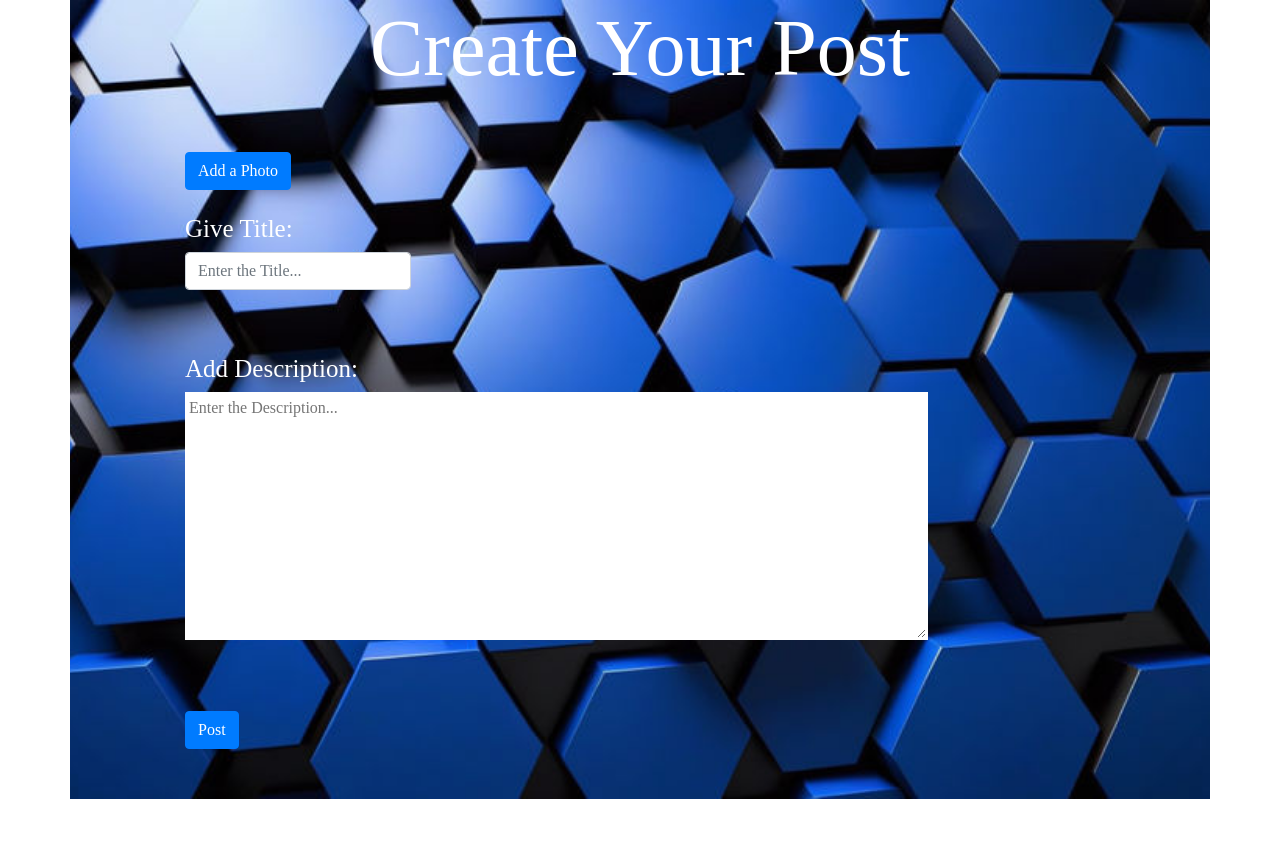
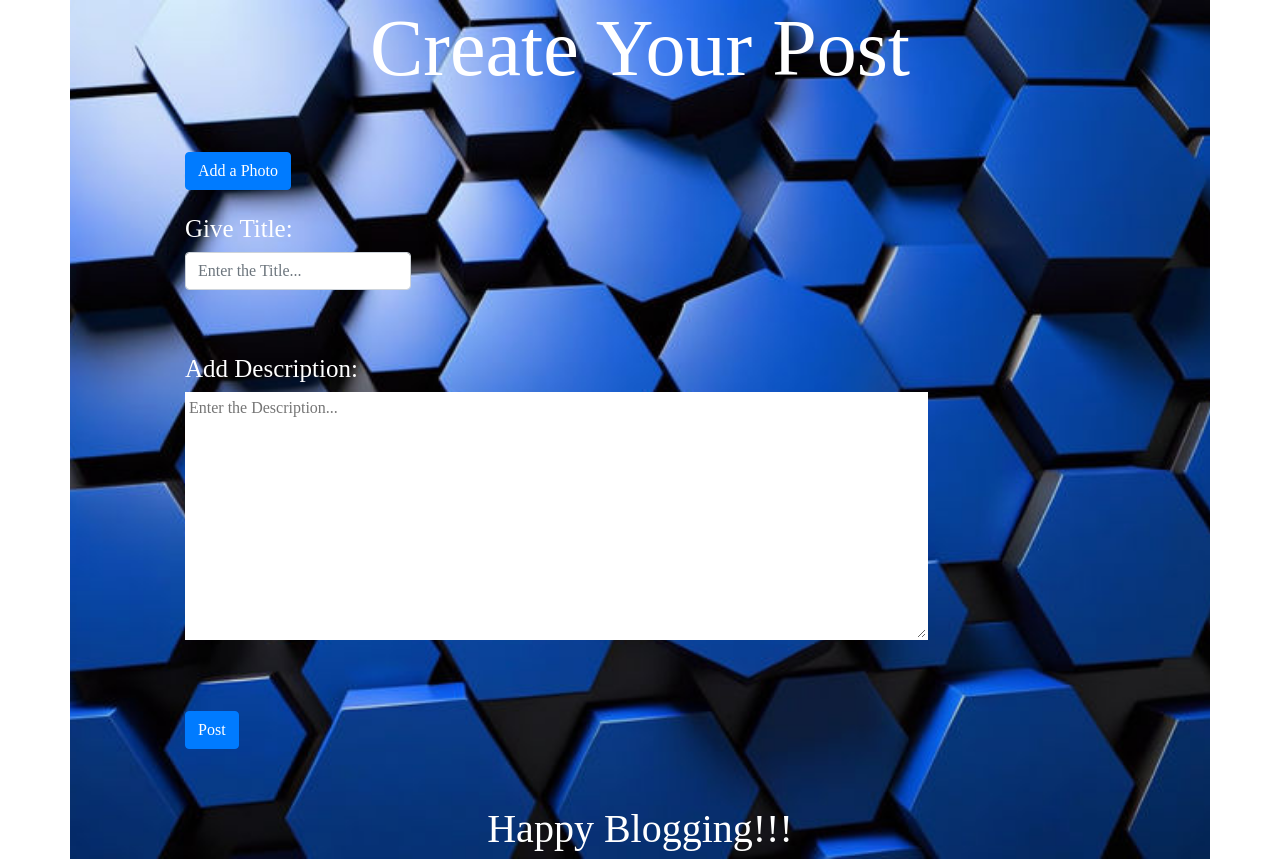
Before and after one commit to Sanviiiii/Blogging-Platform, a Django app: page /create/ in a window 1280 px wide. Before the commit the page ends 799 px from the top, so only its background shows below. Run offline with Django 4.2, Linux system fonts and the light colour scheme.

Commit message:
css added

```diff
--- a/blog_platform/static/styles.css
+++ b/blog_platform/static/styles.css
@@ -50,3 +50,12 @@ border: 2px solid white;
     margin-left: 100px;
     margin-bottom: 50px;
 }
+.happy{
+
+        color: #FFFFFF;
+        font-size:40px;
+        display: flex;
+        align-items: center;
+        justify-content: center;
+
+}
--- a/blog_platform/templates/createPost.html
+++ b/blog_platform/templates/createPost.html
@@ -26,6 +26,7 @@
     <button type="submit" class="btn btn-primary post">Post</button>
 
 </form>
+<div class="happy">Happy Blogging!!!</div>
 </div>
 </body>
 </html>
```
